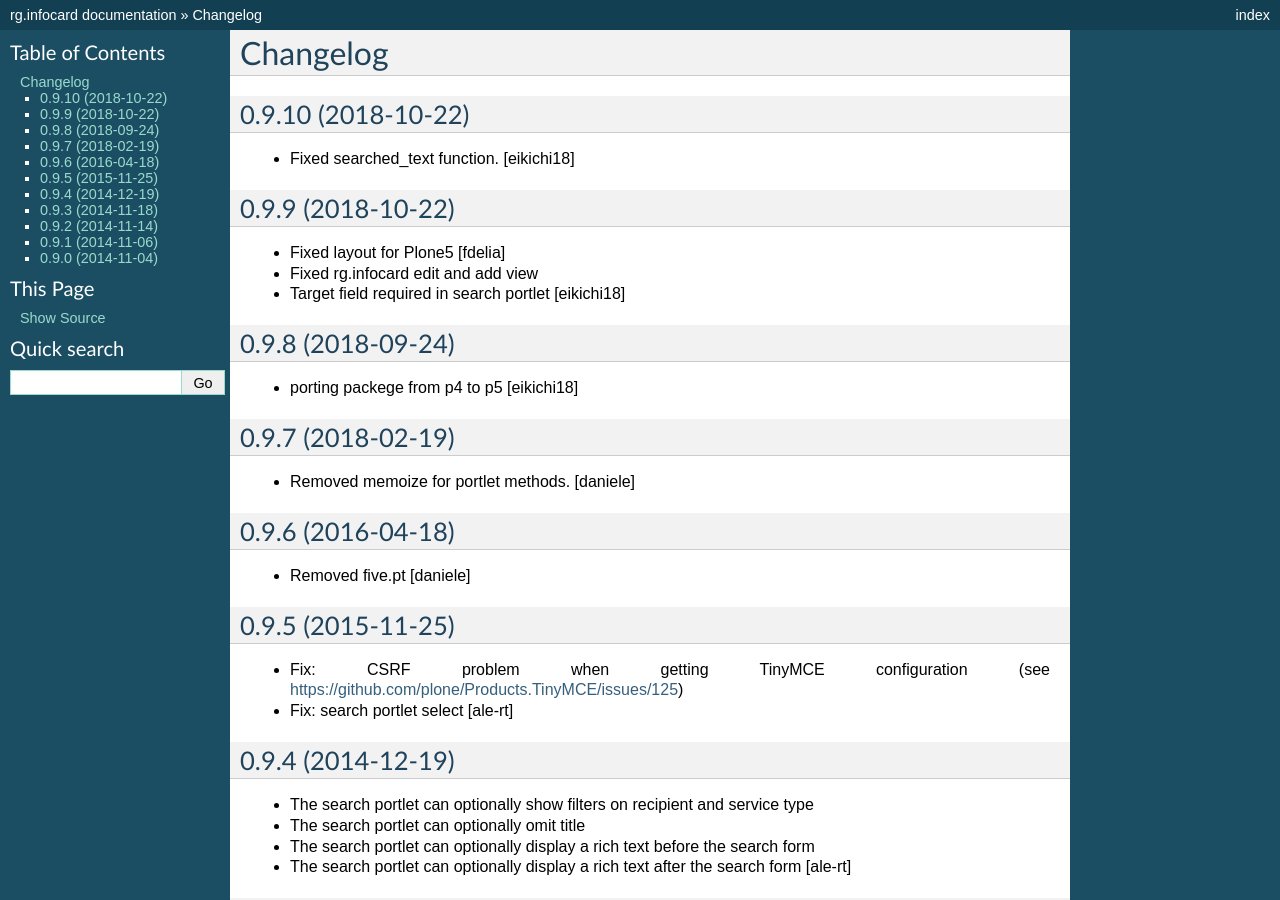
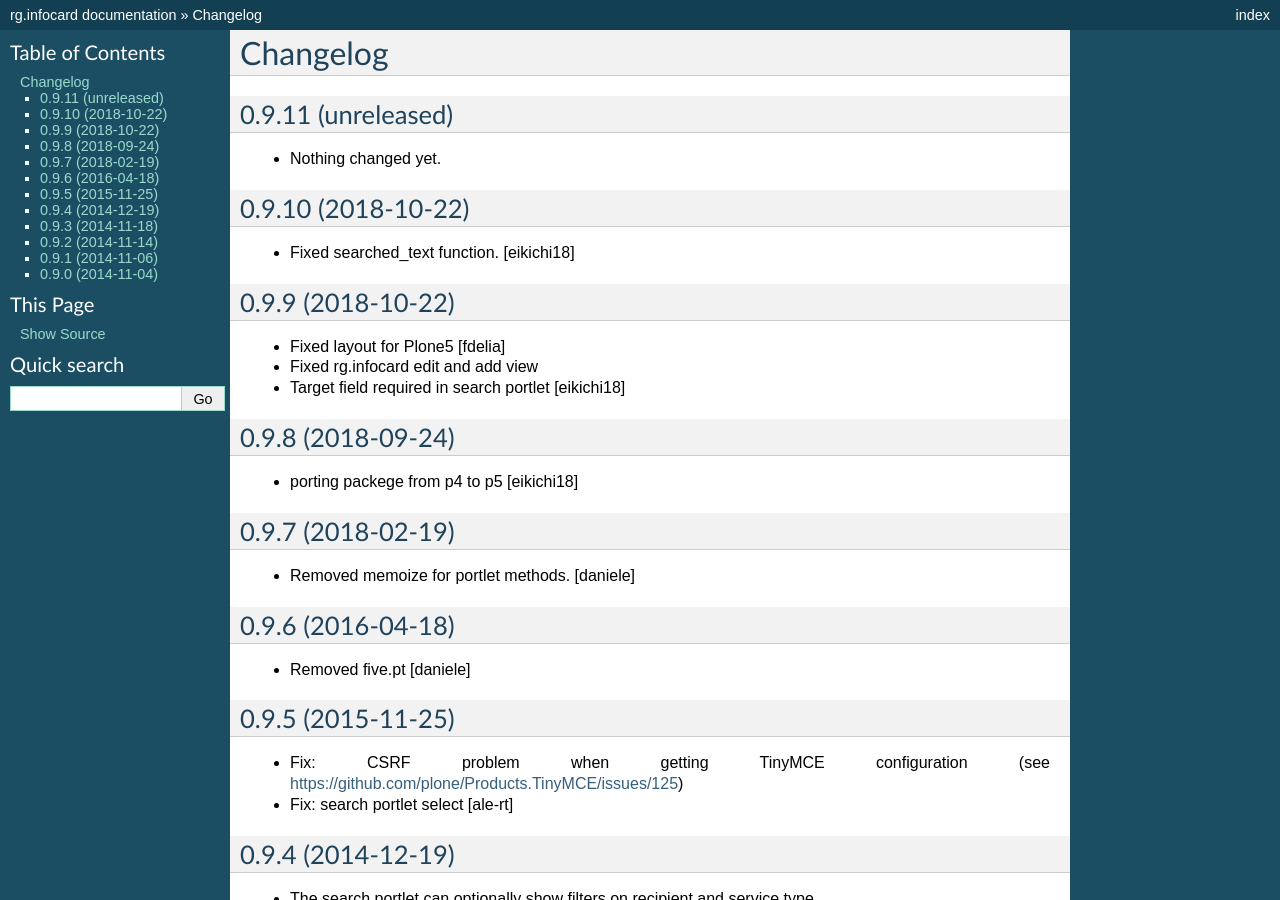
Before and after one commit to PloneGov-IT/rg.infocard, a Sphinx documentation site: the page built from docs/CHANGELOG.rst, in a window 1280 px wide and 900 px high. Built offline with Sphinx 7.4.7, drawn with Linux system fonts in a browser that asks for light colours.

Commit message:
Back to development: 0.9.11

```diff
--- a/docs/CHANGELOG.rst
+++ b/docs/CHANGELOG.rst
@@ -3,6 +3,12 @@
 
 Changelog
 =========
+
+0.9.11 (unreleased)
+-------------------
+
+- Nothing changed yet.
+
 
 0.9.10 (2018-10-22)
 -------------------
--- a/setup.py
+++ b/setup.py
@@ -17,7 +17,7 @@ long_description = "\n\n".join((
 
 setup(
     name='rg.infocard',
-    version='0.9.10',
+    version='0.9.11.dev0',
     description="rg.infocard",
     long_description=long_description,
     # Get more from http://pypi.python.org/pypi?%3Aaction=list_classifiers
```
